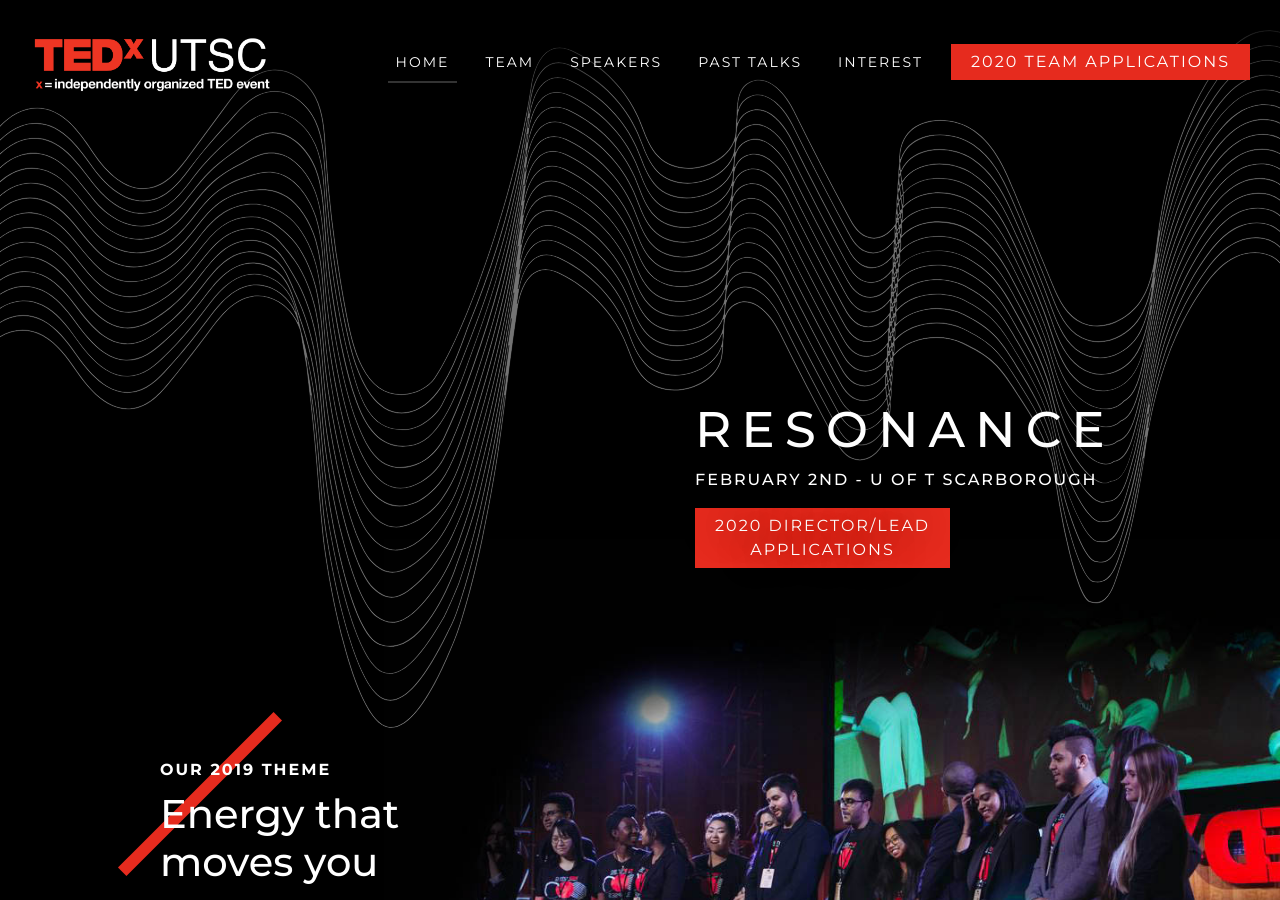
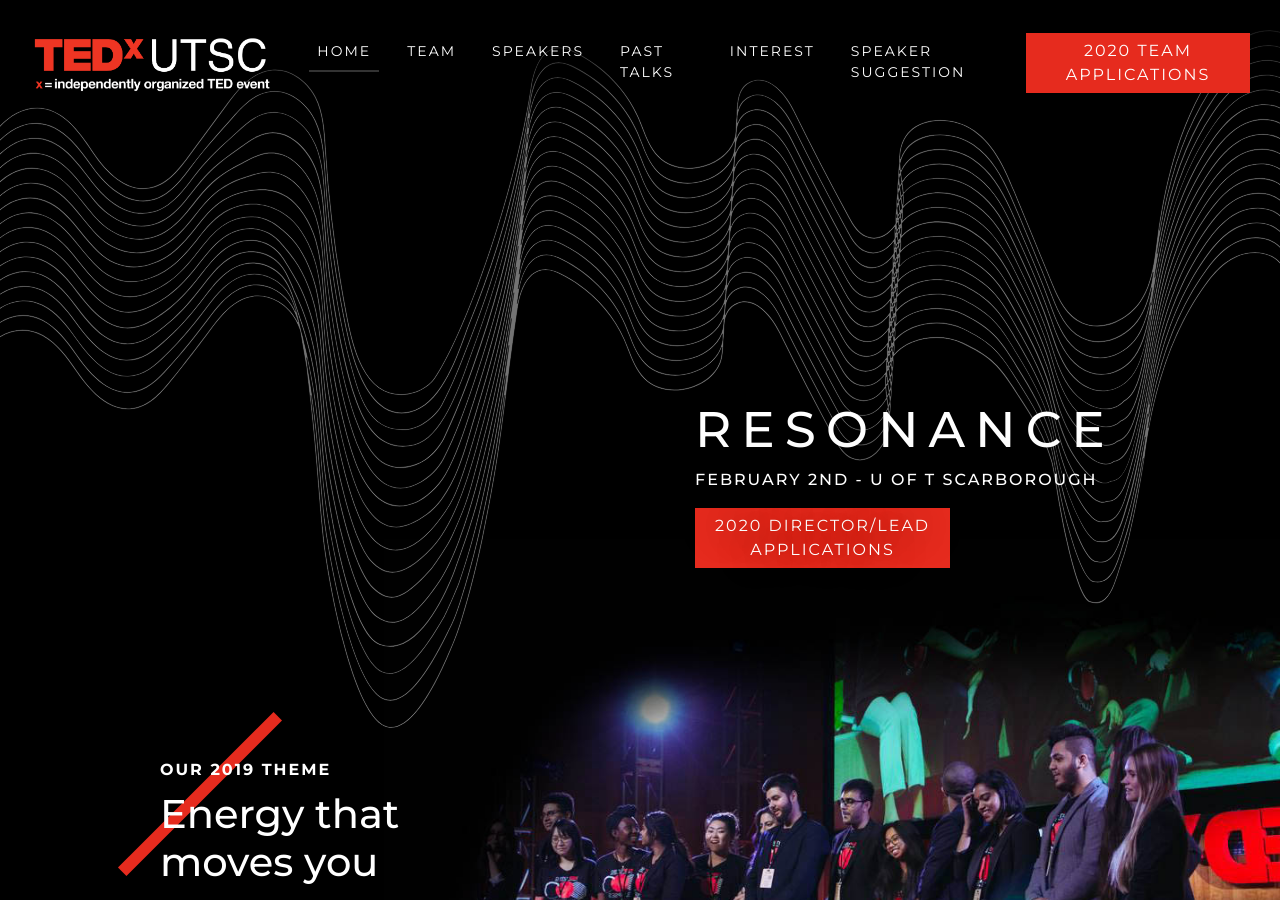
Before and after one commit to junthehacker/tedxutsc, a Jekyll site: the page built from index.html, in a window 1280 px wide and 900 px high. Built offline with Jekyll 4.4.1, drawn with Linux system fonts in a browser that asks for light colours.

Commit message:
added speaker suggestion tab

```diff
--- a/_includes/partials/navigation.html
+++ b/_includes/partials/navigation.html
@@ -24,6 +24,9 @@
                 <a class="nav-link" href="{{ site.baseurl }}/interestForm.html">Interest</a>
             </li>
             <li class="nav-item">
+                <a class="nav-link" href="{{ site.baseurl }}/speakerForm.html">Speaker Suggestion</a>
+            </li>
+            <li class="nav-item">
                 <a class="btn btn-primary" href="{{ site.baseurl }}/director-lead-application.html">
                     2020 Team Applications
                 </a>
```
